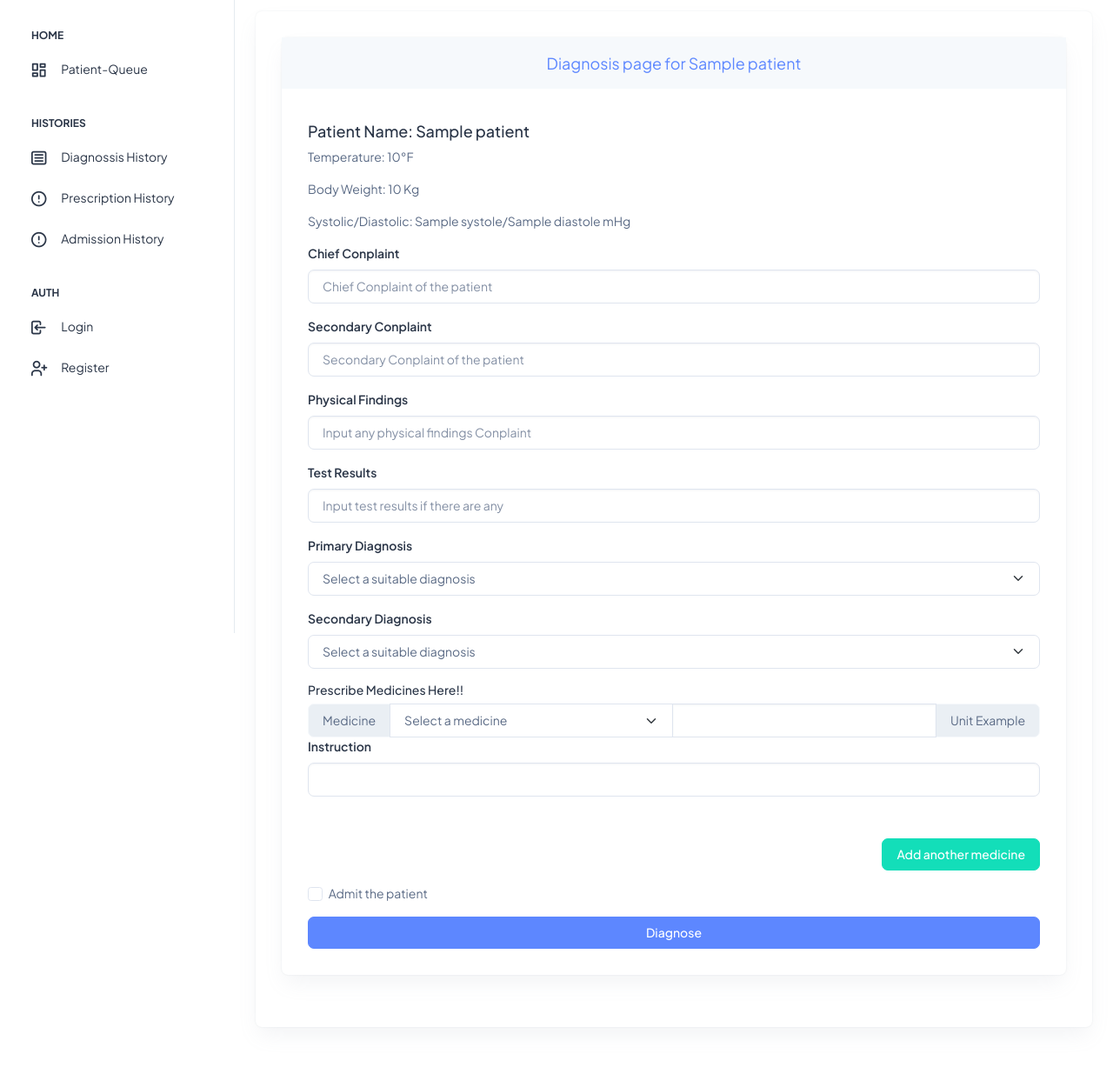
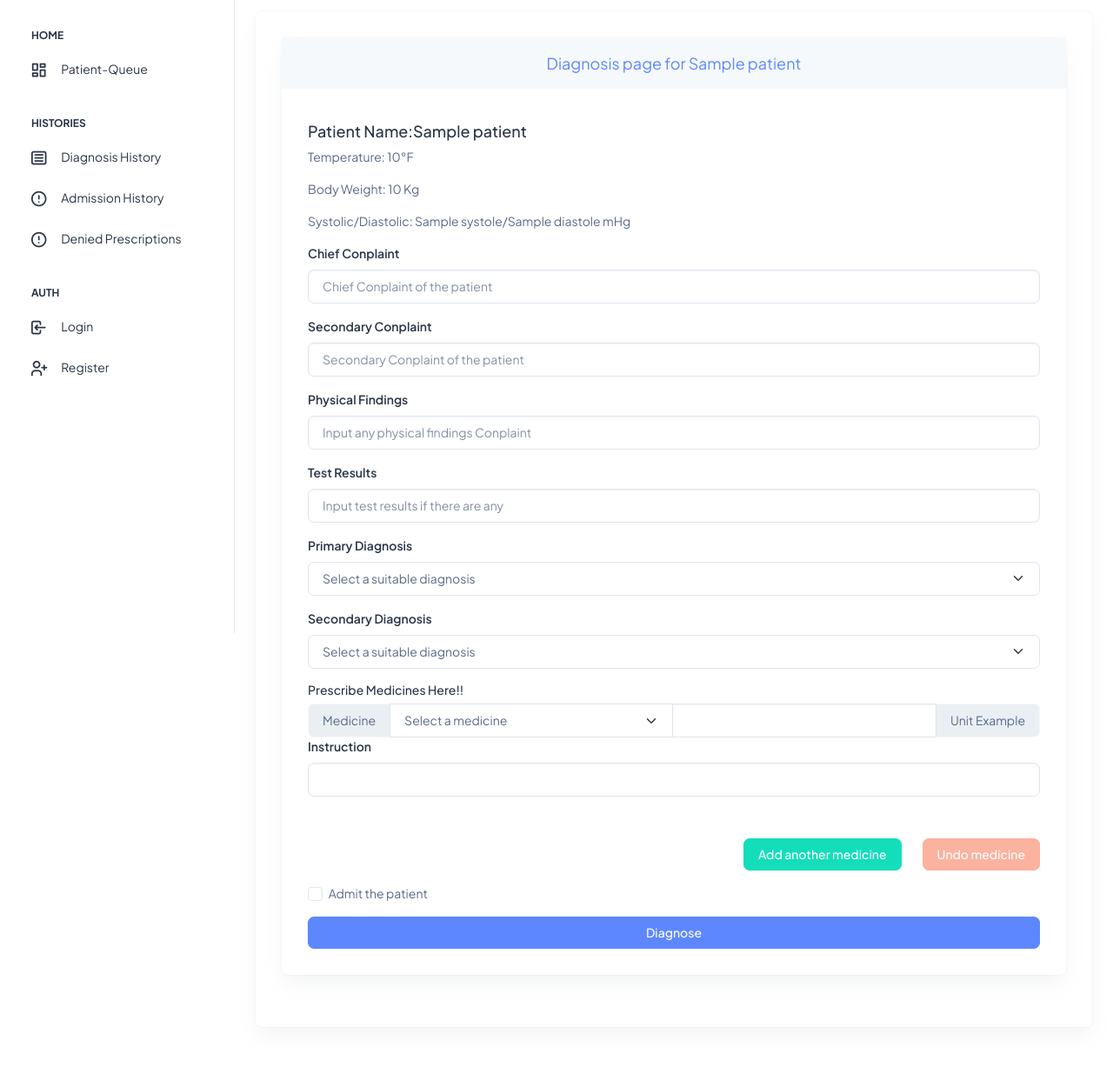
Before and after one commit to bobothaw/YankinOPDManagement, a Django app: template YankinVENV/YankinPedOPDMS/DoctorApp/templates/DoctorApp/diagnosispage.html in a window 1280 px wide. Shown: the part 72-1307 px from the top of the page at 87% size. Run offline with Django 5.2, Linux system fonts and the light colour scheme; the template is opened without the code that fills it: most values are stand-ins (such as "Sample title", 1, 10 or a date in 2020); some libraries are stand-ins or nearby versions.

Commit message:
some patches

```diff
--- /dev/null
+++ b/YankinVENV/YankinPedOPDMS/DoctorApp/templates/DoctorApp/diagnosisedit.html
@@ -0,0 +1 @@
+{% extends "DoctorApp/diagnosispage.html" %}
--- a/YankinVENV/YankinPedOPDMS/DoctorApp/templates/DoctorApp/diagnosispage.html
+++ b/YankinVENV/YankinPedOPDMS/DoctorApp/templates/DoctorApp/diagnosispage.html
@@ -12,7 +12,7 @@
           {% block headerText %}Diagnosis page for {{waitingPatient.patient.patient_name}} {% endblock headerText %}
       </div>
       <div class="card-body">
-      <h5 class="card-title">Patient Name: {{waitingPatient.patient.patient_name}}</h5>
+      <h5 class="card-title">Patient Name:{{waitingPatient.patient.patient_name}}</h5>
 
         <p class="card-text">
             Temperature: {{waitingPatient.temperature}}°F
@@ -63,22 +63,25 @@
             <div class="mb-5 prescription-field">
                 <div class="input-group">
                     <label for="" class="input-group-text">Medicine</label>
-                    <select name="prescription[]" class="form-select">
+                    <select name="prescription[]" class="form-select" required>
                         <option value="">Select a medicine</option>
                         {% for medicine in medicines %}
                             <option value="{{medicine.id}}">{{medicine.name}}</option>
                         {% endfor %}
                     </select>
-                    <input type="number" name="quantity[]" class="form-control">
+                    <input type="number" name="quantity[]" class="form-control" required>
                     <label for="" class="input-group-text">Unit Example</label>
                 </div>
                 <label for="" class="form-label">Instruction</label>
-                <input type="text" name="instruction[]" class="form-control">
+                <input type="text" name="instruction[]" class="form-control" required>
             </div>
         </div>
         <div class="row justify-content-end">
             <div class="col-auto">
                 <button type="button" id="add-prescription" class="btn btn-success mb-3">Add another medicine</button>
+            </div>
+            <div class="col-auto">
+                <button type="button" id="delete-prescription" class="btn btn-danger mb-3" disabled>Undo medicine</button>
             </div>
         </div>
         <div class="mb-3" id="wardDiv">
@@ -126,10 +129,22 @@
             }
         });
         $('#add-prescription').on('click', function() {
-            var clone = $('.prescription-field').first().clone();
+            var clone = $('.prescription-field').first().clone(false);
+            clone.find('input[type="number"]').val(''); // Clear input values
+            clone.find('input[type="text"]').val('');   // Clear input values
             $('#prescription-fields').append(clone);
+            updateDeleteButtonState();
         });
 
+        $('#delete-prescription').on('click', function() {
+            $('#prescription-fields').children().last().remove(); // Remove the last added medicine field
+            updateDeleteButtonState();
+        });
+
+        function updateDeleteButtonState() {
+            var numMedicines = $('#prescription-fields').children('.prescription-field').length;
+            $('#delete-prescription').prop('disabled', numMedicines <= 1); // Disable delete button if only one medicine field remains
+        }
     });
 </script>
 {% endblock content %}
--- a/YankinVENV/YankinPedOPDMS/DoctorApp/templates/DoctorApp/doctornav.html
+++ b/YankinVENV/YankinPedOPDMS/DoctorApp/templates/DoctorApp/doctornav.html
@@ -19,15 +19,7 @@
     <span>
         <i class="ti ti-article"></i>
     </span>
-    <span class="hide-menu">Diagnossis History</span>
-    </a>
-</li>
-<li class="sidebar-item">
-    <a class="sidebar-link" href="" aria-expanded="false">
-    <span>
-        <i class="ti ti-alert-circle"></i>
-    </span>
-    <span class="hide-menu">Prescription History</span>
+    <span class="hide-menu">Diagnosis History</span>
     </a>
 </li>
 <li class="sidebar-item">
@@ -38,3 +30,11 @@
     <span class="hide-menu">Admission History</span>
     </a>
 </li>
+<li class="sidebar-item">
+    <a class="sidebar-link" href="" aria-expanded="false">
+    <span>
+        <i class="ti ti-alert-circle"></i>
+    </span>
+    <span class="hide-menu">Denied Prescriptions</span>
+    </a>
+</li>
--- a/YankinVENV/YankinPedOPDMS/DoctorApp/views.py
+++ b/YankinVENV/YankinPedOPDMS/DoctorApp/views.py
@@ -67,8 +67,6 @@ def diagnosisRecord(request, waitingID):
                 waitingList=waitingList,
                 diagnosedBy=diagnosedBy)
             newDiagDetail.save()
-            waitingList.isDiagnosed = True
-            waitingList.save()
             medicines = request.POST.getlist('prescription[]')
             quantities = request.POST.getlist('quantity[]')
             instructions = request.POST.getlist('instruction[]')
@@ -89,7 +87,8 @@ def diagnosisRecord(request, waitingID):
                     related_diag_detail=newDiagDetail
                     )
                 newAdmission.save()
-
+            waitingList.isDiagnosed = True
+            waitingList.save()
             context = {
                 'waitingLists': waitingLists,
                 'user':user,
```
